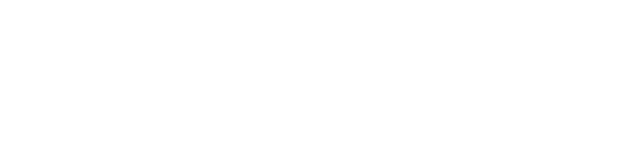
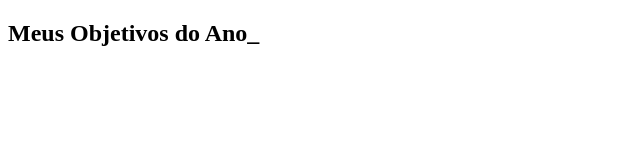
Before and after one commit to Th1ii/projeto3rao, a plain HTML site: page index.html in a window 1280 px wide. Shown: the whole page, without its empty margins (0-640 px from the left). Drawn offline with Linux system fonts and the light colour scheme.

Commit message:
section h2

```diff
--- a/index.html
+++ b/index.html
@@ -7,6 +7,9 @@
     <link rel="stylesheet" href="style.css">
 </head>
 <body>
+    <section class="conteudo-principal">
+        <h2 class="titulo-principal">Meus Objetivos do Ano_</h2>
 
+    </section>
 </body>
 </html>
```
